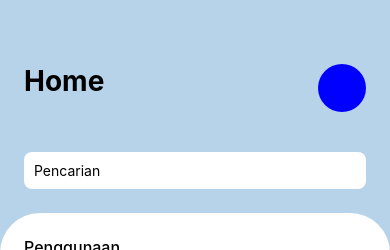
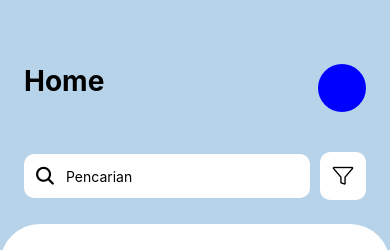
Before and after one commit to wanhasibala/EduCredit.id, a React Native app: screen / in a window 390 px wide. Shown: the top 250 px of the page. Built offline with nearby package versions, Linux system fonts and the light colour scheme.

Commit message:
editing searchbar

```diff
--- /dev/null
+++ b/components/SearchBar.js
@@ -0,0 +1,39 @@
+import { TextInput, View, StyleSheet } from "react-native";
+import { Ionicons } from "@expo/vector-icons";
+
+function SearchBar() {
+  return (
+    <View style={styles.Container}>
+      <View style={styles.fieldIcons}>
+        <Ionicons name="search" size={22} />
+        <TextInput placeholder="Pencarian"/>
+      </View>
+      <View>
+        <Ionicons name="funnel-outline" size={22} style={styles.sortButton} />
+      </View>
+    </View>
+  );
+}
+export default SearchBar;
+const styles = StyleSheet.create({
+    Container: {
+        flexDirection: 'row',
+        justifyContent: 'space-between',
+        alignItems: 'center',
+    },
+    fieldIcons :{
+        flexDirection: 'row',
+        backgroundColor: "white",
+        alignItems: 'center',
+        padding: 10,
+        borderRadius: 10,
+        gap: 10,
+        flex: 1,
+    },
+    sortButton:{
+        padding: 12,
+        backgroundColor: 'white',
+        marginLeft: 10,
+        borderRadius: 10,
+    }
+})
--- a/components/cardContainer.js
+++ b/components/cardContainer.js
@@ -24,4 +24,3 @@ function CardContainer() {
   );
 }
 export default CardContainer;
-const styles = StyleSheet.create({});
--- a/screens/Home.js
+++ b/screens/Home.js
@@ -14,6 +14,7 @@ import Shortcut from "../components/Shortcut";
 import Filter from "../components/filter";
 import Card from "../components/card";
 import CardContainer from "../components/cardContainer";
+import SearchBar from "../components/SearchBar";
 
 function Home() {
   // function renderCardItem() {
@@ -23,7 +24,7 @@ function Home() {
     <View style={styles.container}>
       <View style={styles.HeaderContainer}>
         <HeaderTitle children={"Home"}></HeaderTitle>
-        <TextInput style={styles.TextInput} placeholder="Pencarian" />
+        <SearchBar />
       </View>
       <ScrollView style={styles.bodyContainer}>
         <Text style={styles.bodyText}>Penggunaan</Text>
@@ -58,12 +59,8 @@ function Home() {
           <Text style={styles.bodyText}>Popular</Text>
           <Text>Lihat semua</Text>
         </View>
-        <View>
-          <Filter />
-        </View>
-        <View>
-          <CardContainer />
-        </View>
+        <Filter />
+        <CardContainer />
       </ScrollView>
     </View>
   );
@@ -81,18 +78,13 @@ const styles = StyleSheet.create({
     padding: 24,
     justifyContent: "space-between",
   },
-  TextInput: {
-    backgroundColor: "white",
-    padding: 10,
-    borderRadius: 8,
-  },
   bodyContainer: {
     padding: 24,
     flexDirection: "column",
     backgroundColor: "white",
     borderTopLeftRadius: 40,
     borderTopRightRadius: 40,
-    overflow: 'hidden'
+    paddingBottom: 20,
   },
   bodyText: {
     fontSize: FontSize.TextLarge,
```
Lines whose indentation alone changed are shown as unchanged.
